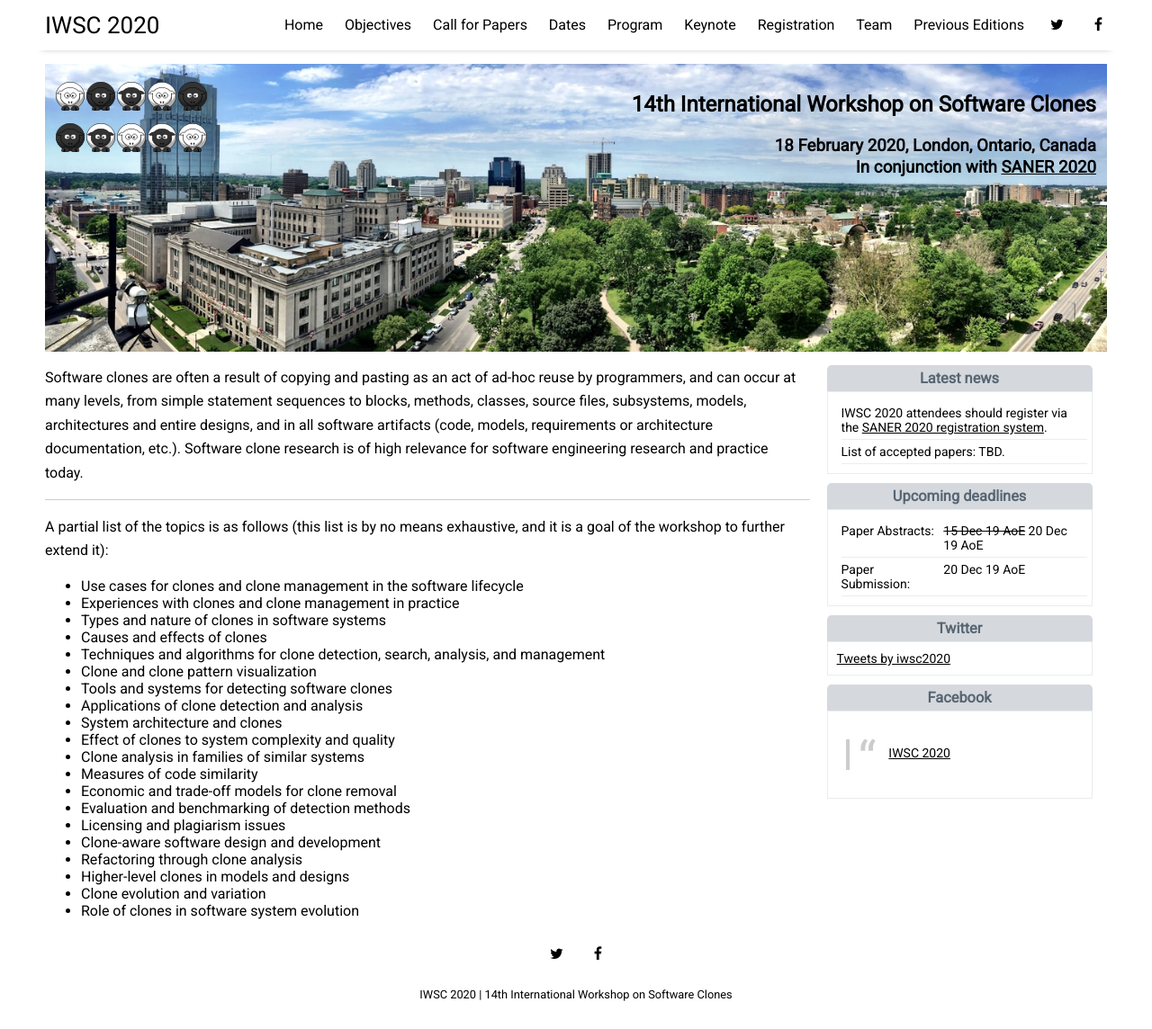
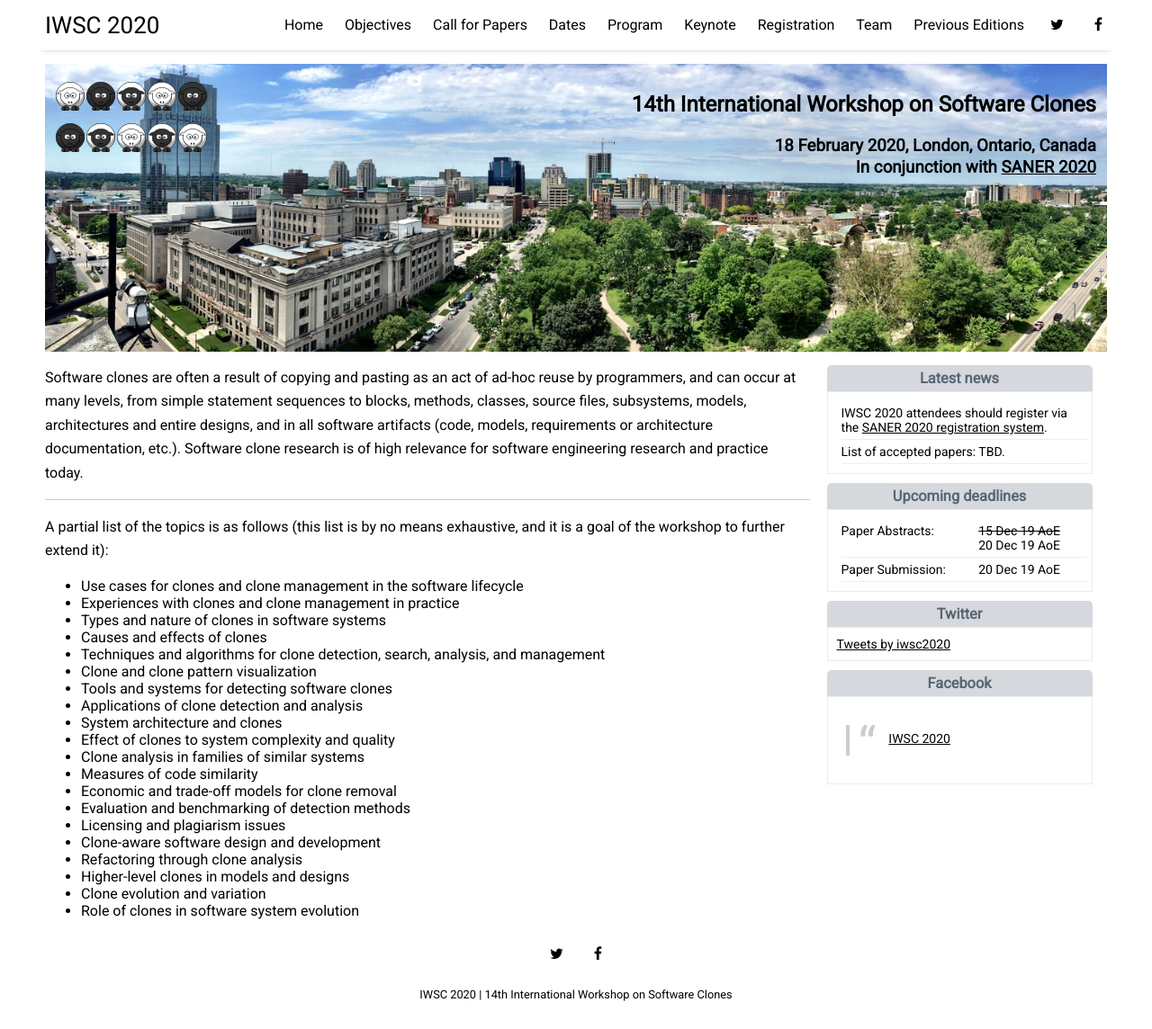
Before and after one commit to iwsc2020/iwsc2020.github.io, a Jekyll site: the page built from index.html, in a window 1280 px wide and 1144 px high. Shown: the whole window at 90% size. Built offline with Jekyll 4.4.1, drawn with Linux system fonts in a browser that asks for light colours; nearby versions of some CDN libraries; the list of posts is cut into pages by our own code; comment, search, counter and statistics services are not loaded.

Commit message:
Update sidebar.html

```diff
--- a/_includes/sidebar.html
+++ b/_includes/sidebar.html
@@ -23,7 +23,7 @@
       <table class="tg">
         <tr>
           <td class="tg-col">Paper Abstracts:</td>
-          <td class="tg-col"><del>15 Dec 19 AoE</del> 20 Dec 19 AoE</td>
+          <td class="tg-col"><del>15 Dec 19 AoE</del> <br/> 20 Dec 19 AoE</td>
         </tr>
         <tr>
           <td class="tg-col">Paper Submission:</td>
```
